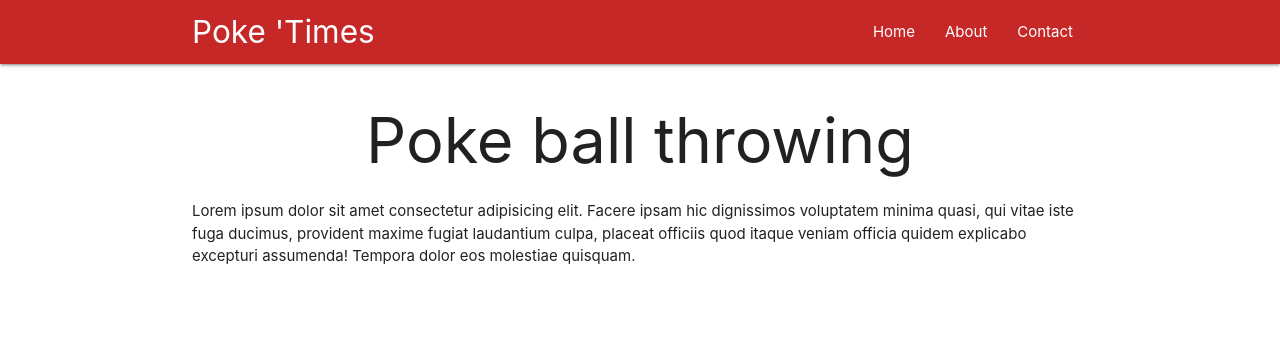
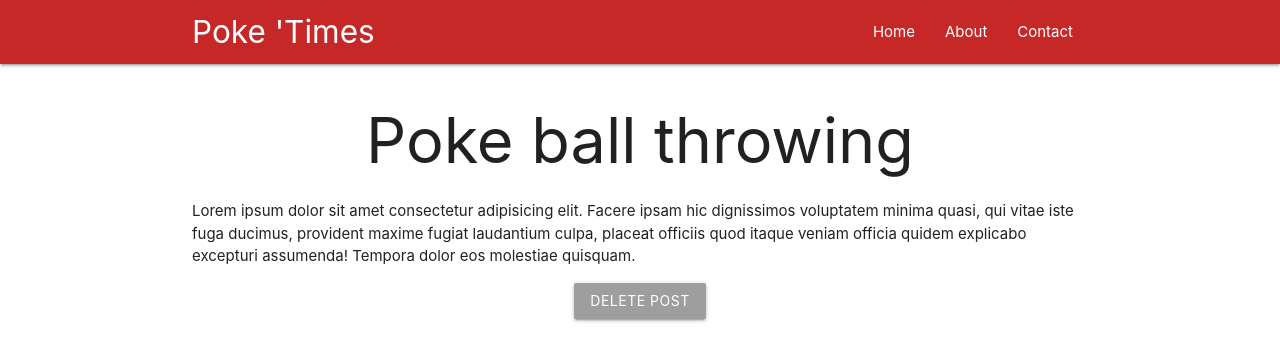
Before and after one commit to arendestes/poketimes, a React (Create React App) app: page /1 in a window 1280 px wide. Shown: the top 360 px of the page. Built offline with nearby package versions, Linux system fonts and the light colour scheme.

Commit message:
used dispatch to change state in store and delete posts

```diff
--- a/src/components/Home.js
+++ b/src/components/Home.js
@@ -5,7 +5,6 @@
 
 class Home extends Component {
     render() {
-        console.log(this.props)
         const posts = this.props.posts;
         const postList = posts.length ? (
             posts.map(post => {
--- a/src/components/Post.js
+++ b/src/components/Post.js
@@ -1,11 +1,20 @@
 import React, { Component } from "react";
 import { connect } from "react-redux";
 class Post extends Component {
+    handleClick = ()=>{
+        this.props.deletePost(this.props.post.id);
+        this.props.history.push("/")
+    }
     render() {
         const post = this.props.post ? (
             <div className="post">
                 <h1 className="center">{ this.props.post.title }</h1>
                 <p>{ this.props.post.body }</p>
+                <div className="center">
+                    <button className="btn grey" onClick={this.handleClick}>
+                        Delete Post
+                    </button>
+                </div>
             </div>
         ):(
             <div className="center">Loading post...</div>
@@ -26,4 +35,12 @@
     }
 }
 
-export default connect(mapStateToProps)(Post);
+const mapDispatchToProps = (dispatch) => {
+    return {
+        deletePost: (id)=>{
+            dispatch({type: "DELETE_POST", id: id})
+        }
+    }
+}
+
+export default connect(mapStateToProps, mapDispatchToProps)(Post);
--- a/src/reducers/rootReducers.js
+++ b/src/reducers/rootReducers.js
@@ -9,6 +9,14 @@
 }
 
 const rootReducer = (state = initState, action)=>{
+    if(action.type === "DELETE_POST"){
+        let newPosts = state.posts.filter(post=> action.id !== post.id);
+        return{
+            ...state,
+            posts: newPosts
+        }
+
+    }
     return state
 }
 
```
